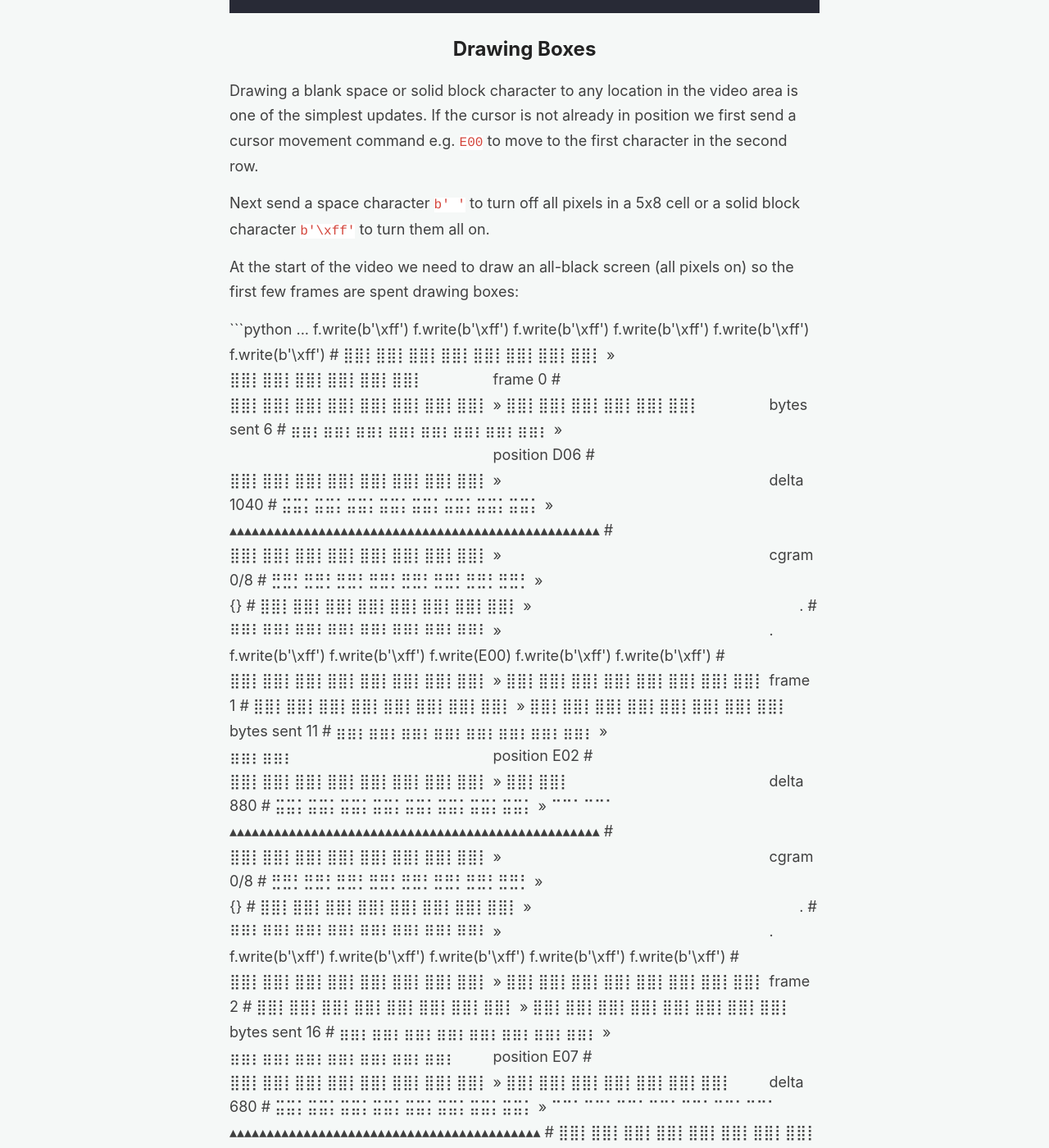
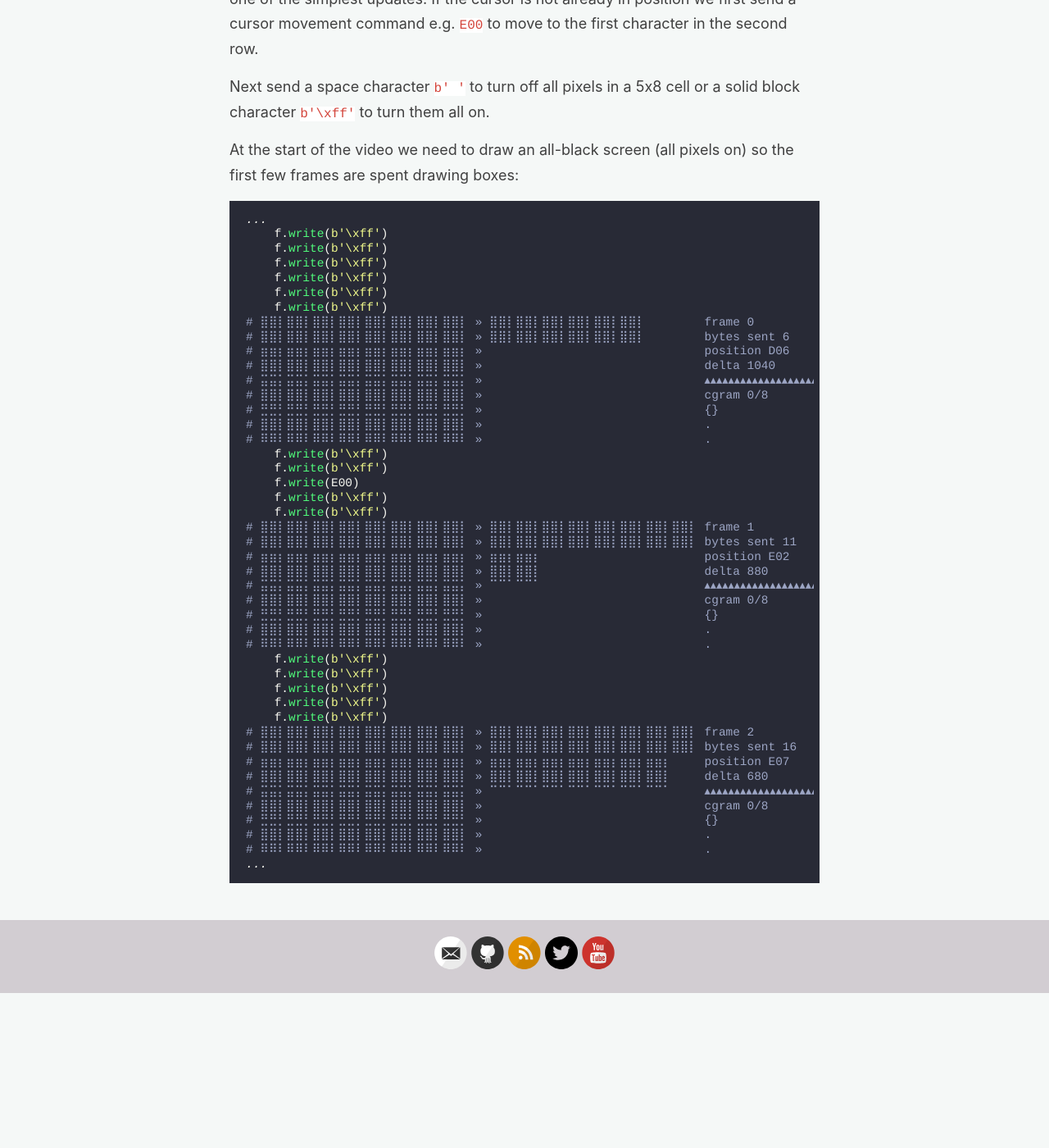
Before and after one commit to wardi/wardi.github.io, a Jekyll site: the page built from _pages/video_encoding.md, in a window 1280 px wide and 1400 px high, scrolled down 4943 px. Shown: the whole window at 82% size. Built offline with Jekyll 4.4.1, drawn with Linux system fonts in a browser that asks for light colours; after the commit the page ends 6155 px from its top, so only the background shows below that; some of the changed text lies outside the part shown.

Commit message:
attempt 2

````diff
--- a/_pages/video_encoding.md
+++ b/_pages/video_encoding.md
@@ -20,7 +20,7 @@
 
 <!--more-->
 
-<style>.braille-pixels .highlight {line-height:1.1}</style> <!--improve braille-pixel appearance-->
+<style>.braille-pixels + .language-python {line-height:1.1}</style> <!--improve braille-pixel appearance-->
 
 ## Encoder Files
 
@@ -123,7 +123,7 @@
 let us more easily find bugs or places for improvement without needing
 to play the video on real hardware:
 
-<div class="braille-pixels">
+<div class="braille-pixels"></div>
 
 ```python
 ...
@@ -138,8 +138,6 @@
 # ⠿⠿⠇⠿⠟⠀⠀⠀⠀⠀⠀⠀⠀⠀⠀⠽⠿⠇⠿⠿⠇⠿⠿⠇ » ⠿⠿⠇⠿⠏⠀⠀⠀⠀⠀⠀⠀⠀⠀⠀⠿⠿⠇⠿⠿⠇⠿⠿⠇ .
 ...
 ```
-
-</div>
 
 On the left is the ideal frame from `badapple.enc.gz`, on the right is what
 would be displayed on the LCD display at this point.
@@ -171,7 +169,7 @@
 At the start of the video we need to draw an all-black screen (all pixels on)
 so the first few frames are spent drawing boxes:
 
-<div class="braille-pixels">
+<div class="braille-pixels"></div>
 
 ```python
 ...
@@ -220,5 +218,3 @@
 # ⠿⠿⠇⠿⠿⠇⠿⠿⠇⠿⠿⠇⠿⠿⠇⠿⠿⠇⠿⠿⠇⠿⠿⠇ » ⠀⠀⠀⠀⠀⠀⠀⠀⠀⠀⠀⠀⠀⠀⠀⠀⠀⠀⠀⠀⠀⠀⠀⠀ .
 ...
 ```
-
-</div>
````
